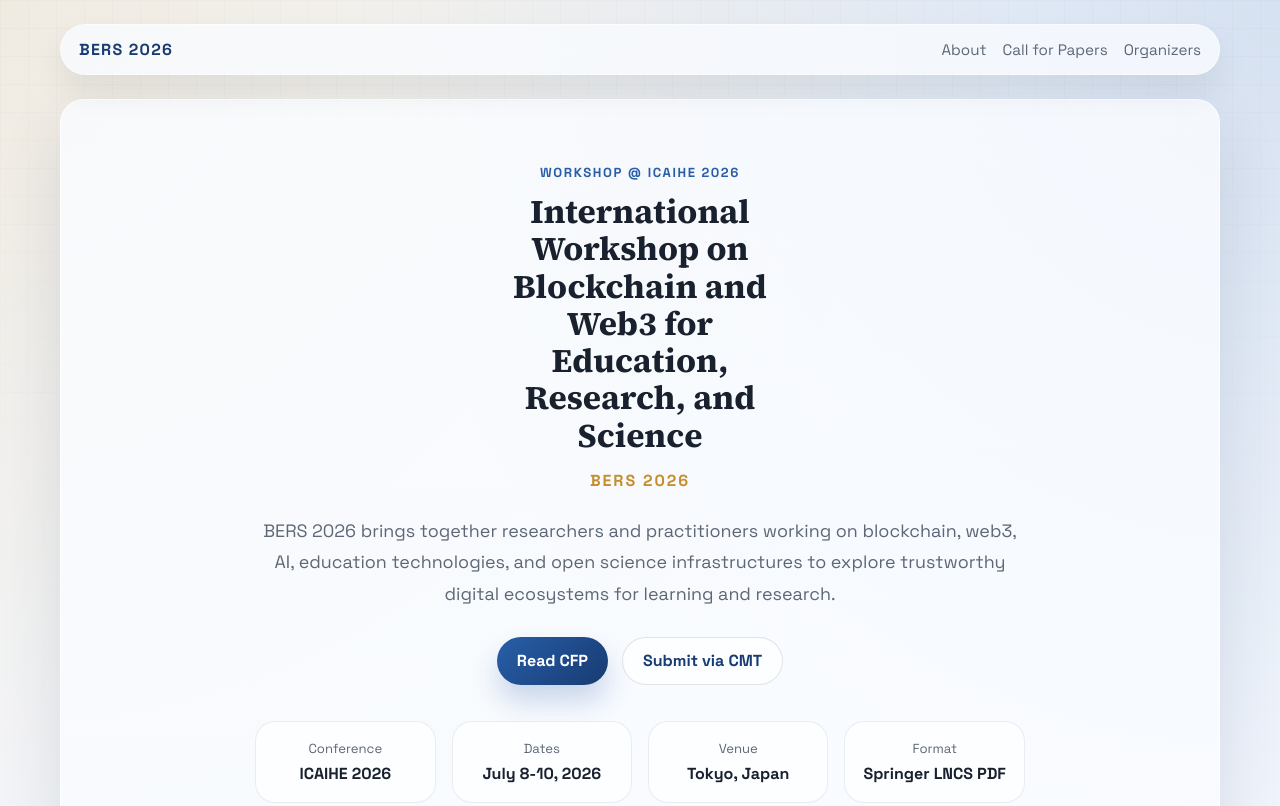
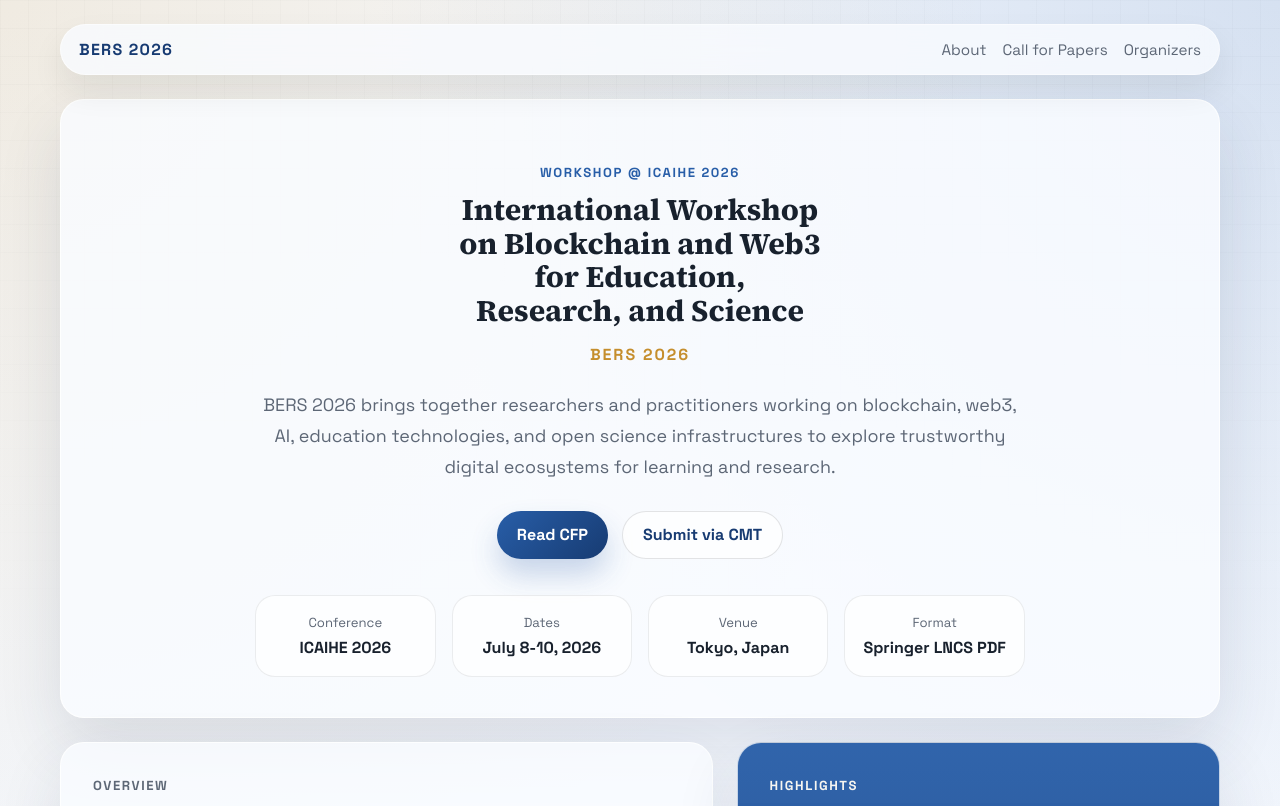
Before and after one commit to cyfaaa/BERS2026, a plain HTML site: page index.html in a window 1280 px wide. Shown: the top 806 px of the page. Drawn offline with Linux system fonts and the light colour scheme.

Commit message:
Adjust workshop title to two lines

```diff
--- a/index.html
+++ b/index.html
@@ -31,8 +31,8 @@
         <section class="hero">
           <p class="eyebrow">Workshop @ ICAIHE 2026</p>
           <h1>
-            International Workshop on Blockchain and Web3 for Education, Research,
-            and Science
+            <span>International Workshop on Blockchain and Web3</span>
+            <span>for Education, Research, and Science</span>
           </h1>
           <p class="hero-code">BERS 2026</p>
           <p class="hero-text">
--- a/styles.css
+++ b/styles.css
@@ -144,12 +144,16 @@
 }
 
 .hero h1 {
-  max-width: 14ch;
+  max-width: 24ch;
   margin: 0 auto;
-  font-size: clamp(1.4rem, 2.6vw, 2.25rem);
+  font-size: clamp(1.35rem, 2.35vw, 2rem);
   line-height: 1.12;
   text-align: center;
   text-wrap: balance;
+}
+
+.hero h1 span {
+  display: block;
 }
 
 .hero-code {
```
